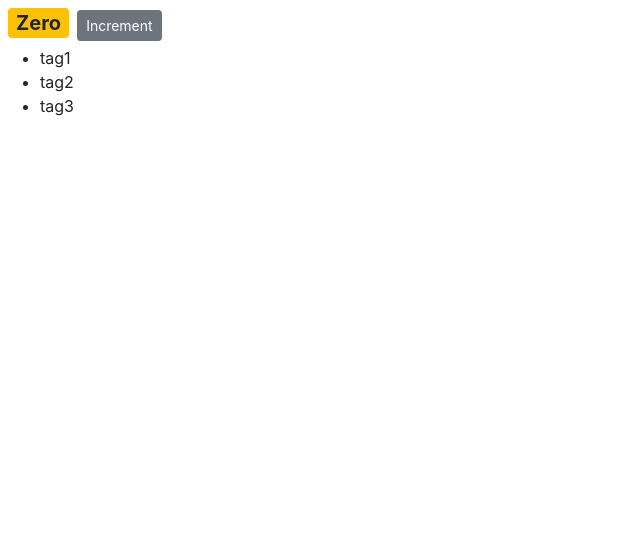
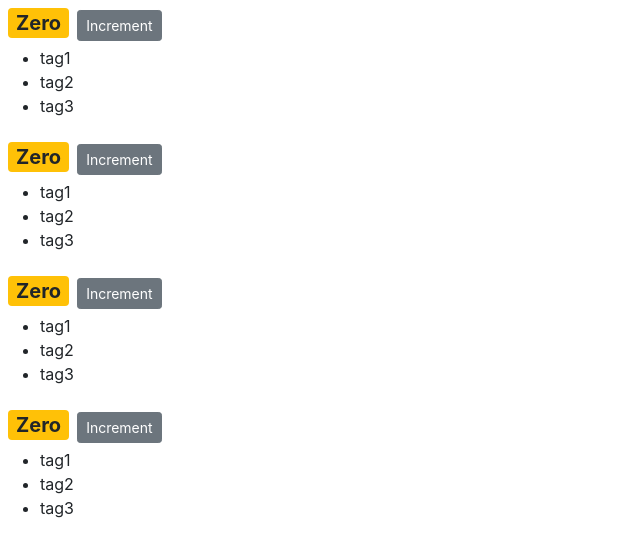
Before and after one commit to GideonBrasil/Foody, a React (Create React App) app: page / in a window 1280 px wide. Shown: the top 556 px of the page, without its empty margins (0-640 px from the left). Built offline with nearby package versions, Linux system fonts and the light colour scheme.

Commit message:
pass counter object into handler | new counters component

```diff
--- a/src/components/counter.jsx
+++ b/src/components/counter.jsx
@@ -23,26 +23,27 @@ export default class Counter extends Component {
     );
   }
 
-  handleIncrement = () => {
+  handleIncrement = product => {
+    console.log("This is a product increment event: ", product);
     this.setState({ count: this.state.count + 1 });
   };
 
   render() {
     return (
-      <React.Fragment>
+      <div>
         {/* <img src={this.state.imageUrl} alt="picsum" /> */}
         <span style={{ fontSize: 20 }} className={this.getBadgeClasses()}>
           {this.formatCount()}
         </span>
         <button
-          onClick={this.handleIncrement}
+          onClick={() => this.handleIncrement({ id: 1 })}
           className="btn btn-secondary btn-sm"
         >
           Increment
         </button>
         {this.state.tags.length === 0 && "Please create a new tag!"}
         {this.renderTags()}
-      </React.Fragment>
+      </div>
     );
   }
 
--- /dev/null
+++ b/src/components/counters.jsx
@@ -0,0 +1,18 @@
+import React, { Component } from "react";
+import Counter from "./counter";
+
+class Counters extends Component {
+  state = {};
+  render() {
+    return (
+      <div>
+        <Counter />
+        <Counter />
+        <Counter />
+        <Counter />
+      </div>
+    );
+  }
+}
+
+export default Counters;
--- a/src/index.js
+++ b/src/index.js
@@ -4,9 +4,9 @@ import "./index.css";
 import App from "./App";
 import * as serviceWorker from "./serviceWorker";
 import "bootstrap/dist/css/bootstrap.css";
-import Counter from "./components/counter";
+import Counters from "./components/counters";
 
-ReactDOM.render(<Counter />, document.getElementById("root"));
+ReactDOM.render(<Counters />, document.getElementById("root"));
 
 // If you want your app to work offline and load faster, you can change
 // unregister() to register() below. Note this comes with some pitfalls.
```
